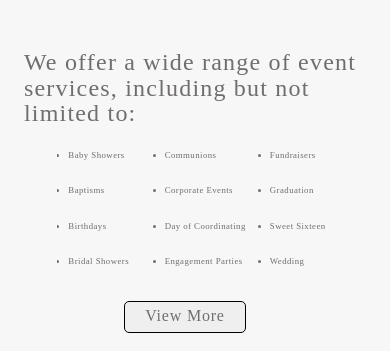
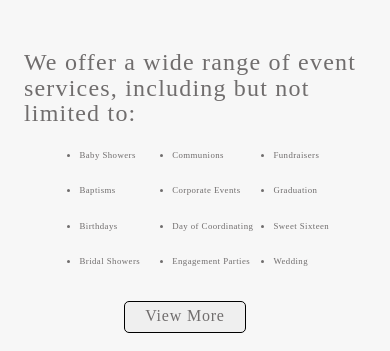
Before and after one commit to OhDangBro/PolishedEvents, a React (Create React App) app: page / in a window 390 px wide. Shown: the part 1560-1911 px from the top of the page. Built offline with nearby package versions, Linux system fonts and the light colour scheme.

Commit message:
styling to bullet points

```diff
--- a/src/index.css
+++ b/src/index.css
@@ -263,7 +263,7 @@ left: -75px;
     overflow:  hidden !important;
     justify-content: space-between !important;
     margin-right: 10% !important;
-    padding-left: 5% !important;
+    padding-left: 10% !important;
   }
 
   #Service li {
```
